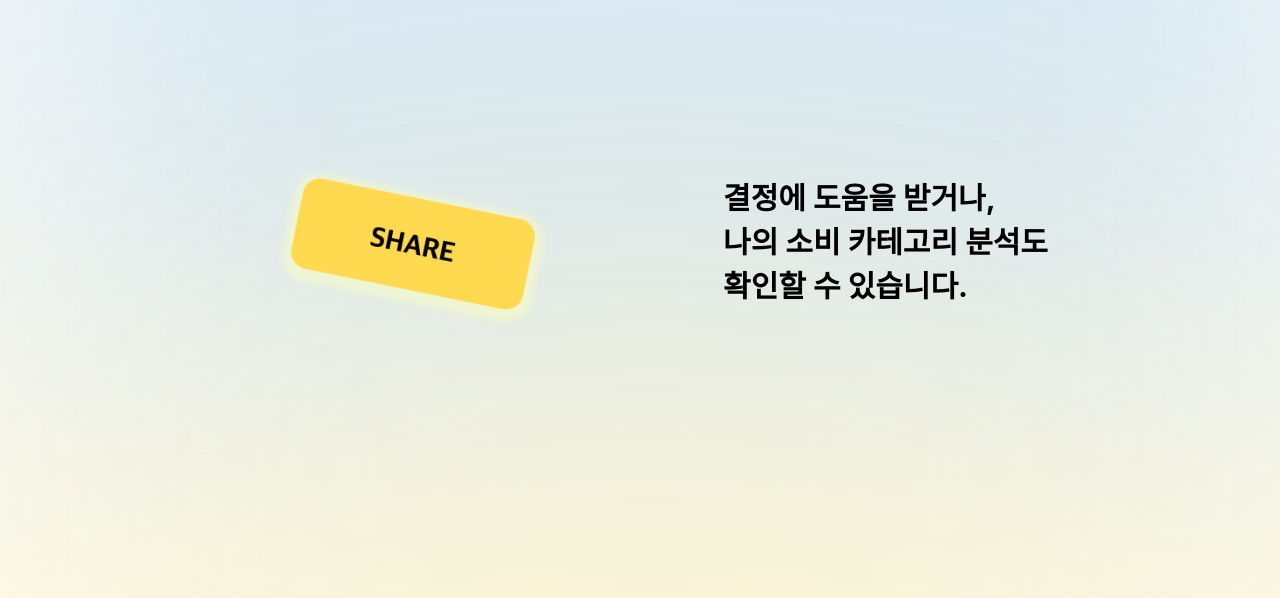
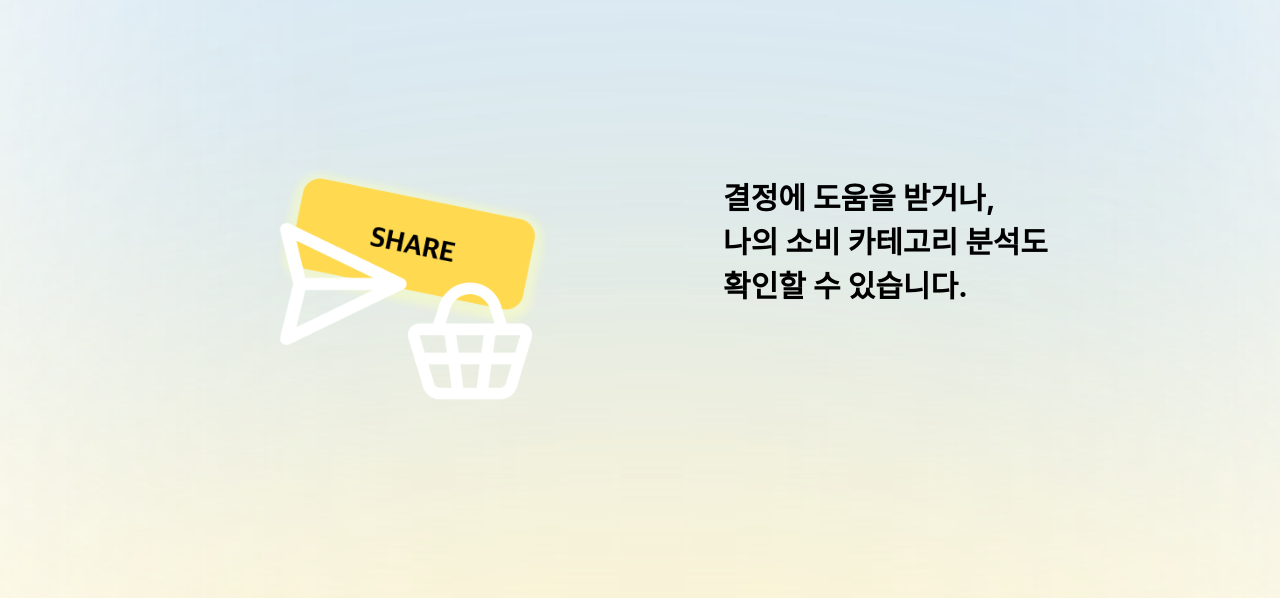
Before and after one commit to s0obang/busket, a Django app: page / in a window 1280 px wide; the page is wider, and only the part inside the window is pictured. Shown: the part 950-1548 px from the top of that part. Run offline with Django 5.2, Linux system fonts and the light colour scheme; some web fonts are replaced.

Commit message:
1차수정

```diff
--- a/home/templates/home.html
+++ b/home/templates/home.html
@@ -26,6 +26,14 @@
         </div>
     </div>
 
+    <div class="home4">
+        <div class="home4"><img src="{% static 'img/home/home4.png' %}" width="160px" alt="home4"></div>
+    </div>
+
+    <div class="home5">
+        <div class="home5"><img src="{% static 'img/home/home5.png' %}" width="140px" alt="home4"></div>
+    </div>
+
     <div class="promotion">
         <p>이건 담아야 해! HUNNY BUSKET 정보!</p>
         <div class="promo1"><img src="{% static 'img/home/promo1.png' %}" width="1281px" alt="promo1"></div>
--- a/static/css/home.css
+++ b/static/css/home.css
@@ -87,3 +87,15 @@
     font-size: 25px;
     font-weight: bold;
 }
+
+.home4{
+    position: absolute;
+    top: 520px;
+    left: 130px;
+}
+
+.home5{
+    position: absolute;
+    top: 550px;
+    left: 200px;
+}
```
Also changed, not shown: static/img/home/home4.png (added), static/img/home/home5.png (added).
